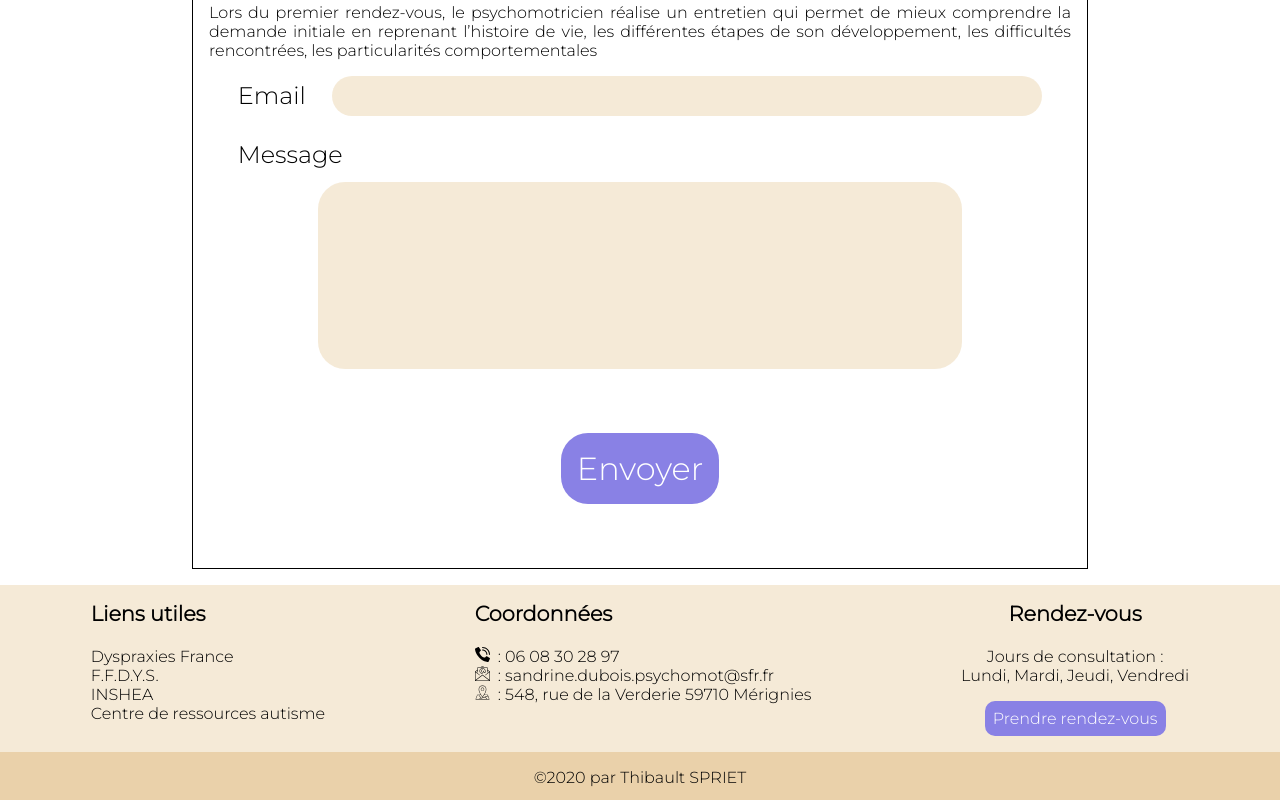
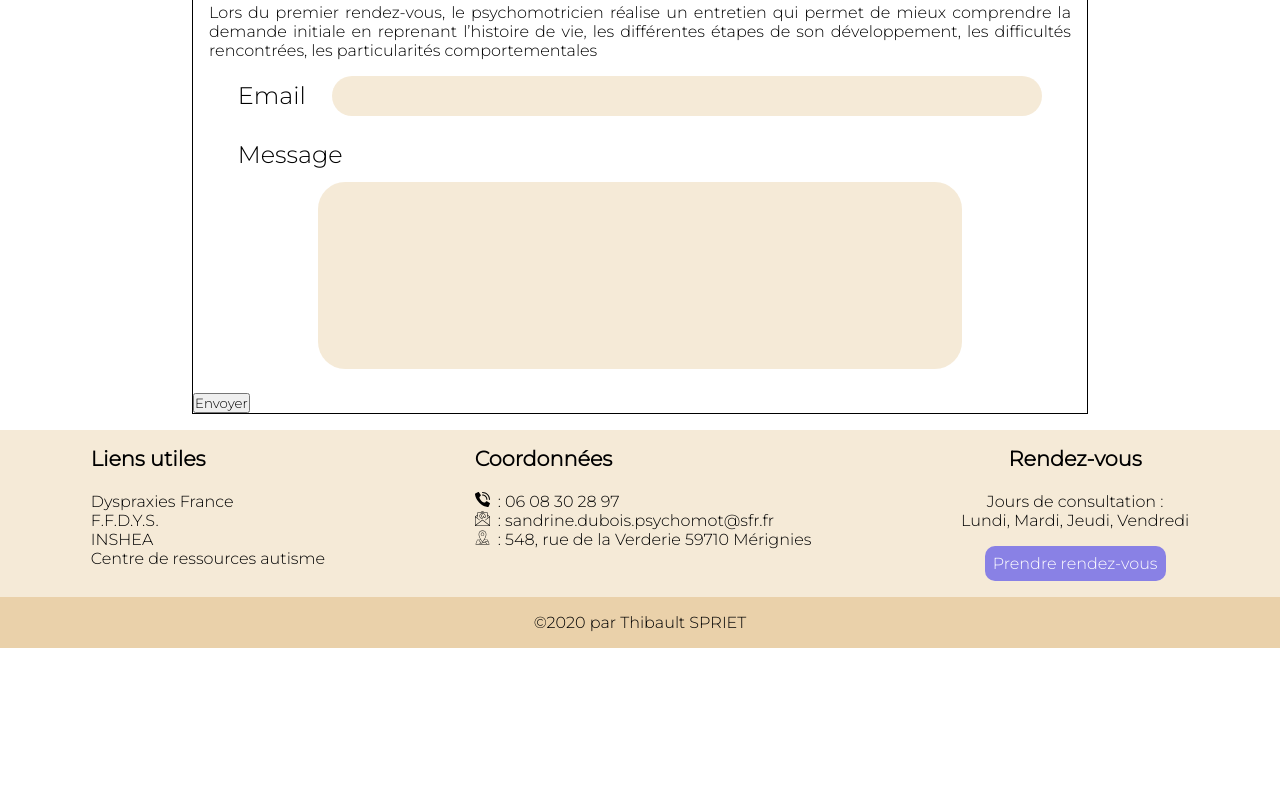
Before and after one commit to thibaultspriet/sandrine-psychomot, a Next.js app in the folder psychomot_nextjs/: page /rendez_vous in a window 1280 px wide. Shown: the part 889-1689 px from the top of the page. After the commit the page ends 1534 px from the top, so only its background shows below. Built offline with nearby package versions, Linux system fonts and the light colour scheme.

Commit message:
form submission

```diff
--- a/psychomot_nextjs/pages/contact.js
+++ b/psychomot_nextjs/pages/contact.js
@@ -41,7 +41,7 @@ export default function Contact() {
                                 <label htmlFor="message">Message</label>
                                 <textarea name="message" cols="30" rows="10" required></textarea>
 
-                                <input name="submit" type="submit" value="Envoyer" />
+                                <button type="submit">Envoyer</button>
                             </form>
 
                         </div>
--- a/psychomot_nextjs/pages/rendez_vous.js
+++ b/psychomot_nextjs/pages/rendez_vous.js
@@ -62,7 +62,7 @@ export default function RendezVous({ services }) {
                                     <label htmlFor="message">Message</label>
                                     <textarea name="message" cols="30" rows="10" required></textarea>
                                 </div>
-                                <input name="submit" type="submit" value="Envoyer" />
+                                <button type="submit">Envoyer</button>
                             </main>
                         </form>
                     </div>
```
